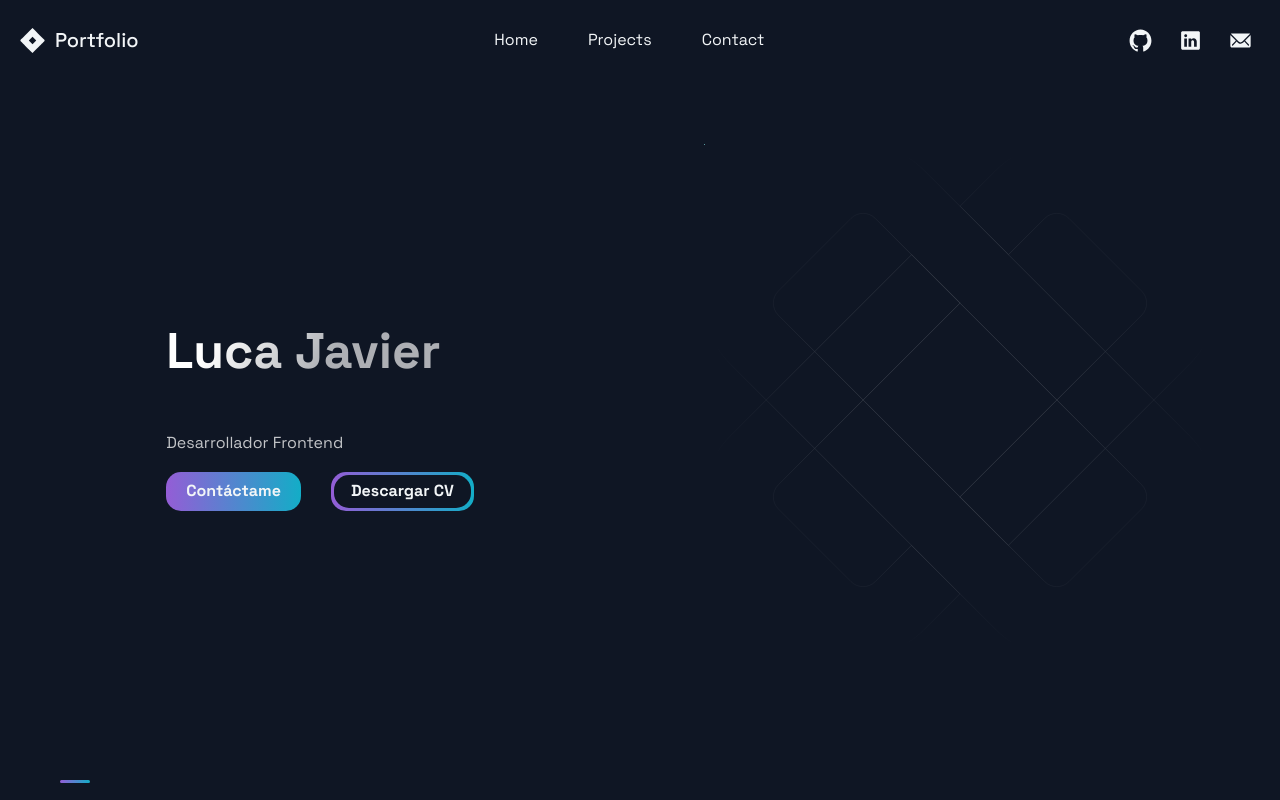
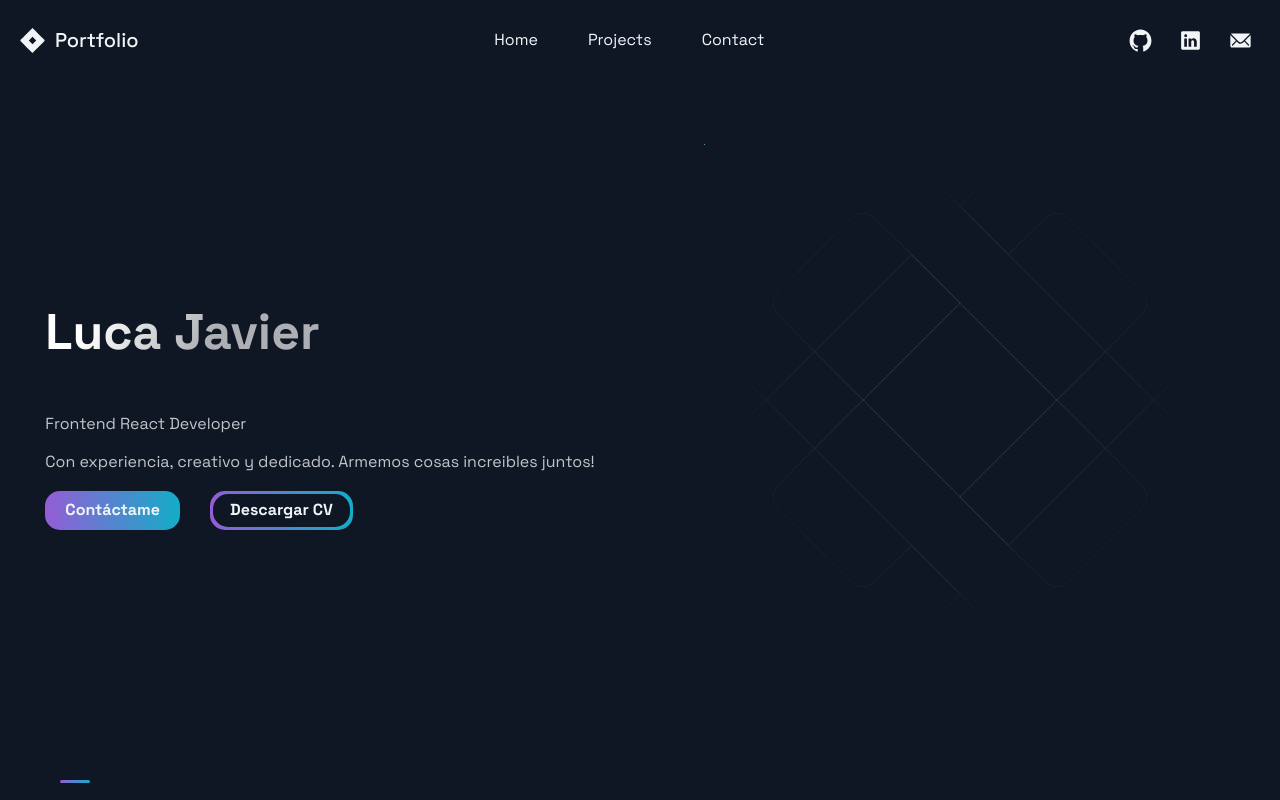
Before and after one commit to Luca-Javier/portfolio2, a Next.js app: page / in a window 1280 px wide. Shown: the top 800 px of the page. Built offline with nearby package versions, Linux system fonts and the light colour scheme.

Commit message:
commit with gitpush!

```diff
--- a/src/components/Buttons/ButtonStyles.ts
+++ b/src/components/Buttons/ButtonStyles.ts
@@ -1,9 +1,10 @@
 import styled from "styled-components"
 
-export const Button = styled.a.attrs({
-  target: "_blank",
-  rel: "noopener noreferrer",
-})<{ onClick?: () => void }>`
+export const Button = styled.a<{
+  onClick?: () => void
+  target?: string
+  rel?: string
+}>`
   padding: 1rem 2rem;
   font-weight: 700;
   border-radius: 15px;
--- a/src/components/Buttons/Buttons.tsx
+++ b/src/components/Buttons/Buttons.tsx
@@ -11,15 +11,28 @@ interface IButtonProps {
   onClick?: () => void
   as?: React.ElementType
   type?: string
+  notBlank?: boolean
 }
 
 export function Button(props: IButtonProps) {
-  return <ButtonStyled {...props}>{props.children}</ButtonStyled>
+  const notBlank = props.notBlank
+    ? {}
+    : { target: "_blank", rel: "noopener noreferrer" }
+
+  return (
+    <ButtonStyled {...props} {...notBlank}>
+      {props.children}
+    </ButtonStyled>
+  )
 }
 
 export function GhostButton(props: IButtonProps) {
+  const notBlank = props.notBlank
+    ? {}
+    : { target: "_blank", rel: "noopener noreferrer" }
+
   return (
-    <GhostButtonStyled {...props}>
+    <GhostButtonStyled {...props} {...notBlank}>
       <span>{props.children}</span>
     </GhostButtonStyled>
   )
@@ -30,16 +43,24 @@ interface ILinkButtonProps extends IButtonProps {
 }
 
 export function LinkButton(props: ILinkButtonProps) {
+  const notBlank = props.notBlank
+    ? {}
+    : { target: "_blank", rel: "noopener noreferrer" }
+
   return (
-    <ButtonStyled as={Link} {...props}>
+    <ButtonStyled as={Link} {...props} {...notBlank}>
       {props.children}
     </ButtonStyled>
   )
 }
 
 export function LinkGhotskButton(props: ILinkButtonProps) {
+  const notBlank = props.notBlank
+    ? {}
+    : { target: "_blank", rel: "noopener noreferrer" }
+
   return (
-    <GhostButtonStyled as={Link} {...props}>
+    <GhostButtonStyled as={Link} {...props} {...notBlank}>
       <span>{props.children}</span>
     </GhostButtonStyled>
   )
--- a/src/features/Contact/contactStyles.ts
+++ b/src/features/Contact/contactStyles.ts
@@ -65,6 +65,7 @@ export const Textarea = styled.textarea.attrs({
   color: ${props => props.theme.colors.primary};
   border: 1px solid ${props => props.theme.colors.primary};
   background: ${props => props.theme.colors.gradient3};
+  box-shadow: 0 0 15px #000;
 `
 
 export const Submit = styled.button.attrs({
--- a/src/features/Home/Banner/Banner.tsx
+++ b/src/features/Home/Banner/Banner.tsx
@@ -2,7 +2,7 @@
 import BackgroundAnimation from "@/components/BackgroundAnimation"
 import { Container, H1, LeftContent, RightContent } from "./BannerStyles"
 import { Navbar } from "./Navbar"
-import { GhostButton, LinkButton } from "@/components/Buttons"
+import { GhostButton, LinkButton, LinkGhotskButton } from "@/components/Buttons"
 import { GrDocumentDownload } from "react-icons/gr"
 
 function Banner({}) {
@@ -12,10 +12,17 @@ function Banner({}) {
       <Container>
         <LeftContent>
           <H1>Luca Javier</H1>
-          <p>Desarrollador Frontend</p>
+          <p>Frontend React Developer</p>
+
+          <p>
+            Con experiencia, creativo y dedicado. Armemos cosas increibles
+            juntos!
+          </p>
           <div style={{ display: "flex", gap: "3rem", alignItems: "flex-end" }}>
-            <LinkButton href="#">Contáctame</LinkButton>
-            <GhostButton>Descargar CV</GhostButton>
+            <LinkButton href="#contact" notBlank>
+              Contáctame
+            </LinkButton>
+            <LinkGhotskButton href="/CV.pdf">Descargar CV</LinkGhotskButton>
           </div>
         </LeftContent>
         <RightContent>
--- a/src/styles/GlobalStyles.ts
+++ b/src/styles/GlobalStyles.ts
@@ -12,7 +12,6 @@ const GlobalStyles = createGlobalStyle`
   html {
     font-size: 62.5%;
     scroll-behavior: smooth;
-
   }
   body {
     font-size: 1.6rem;
```
Also changed, not shown: src/styles/normalize.css, 1 other file (tests, documents, lock files or other folders).
